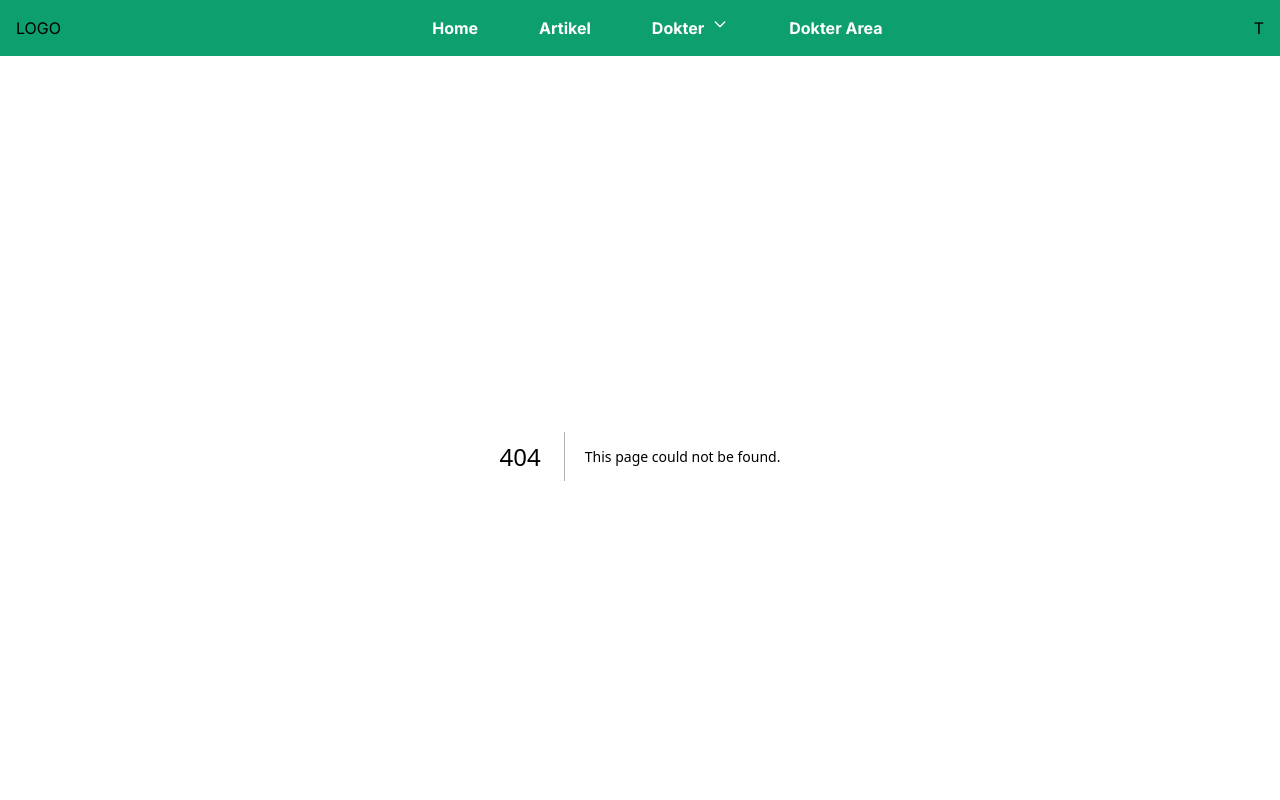
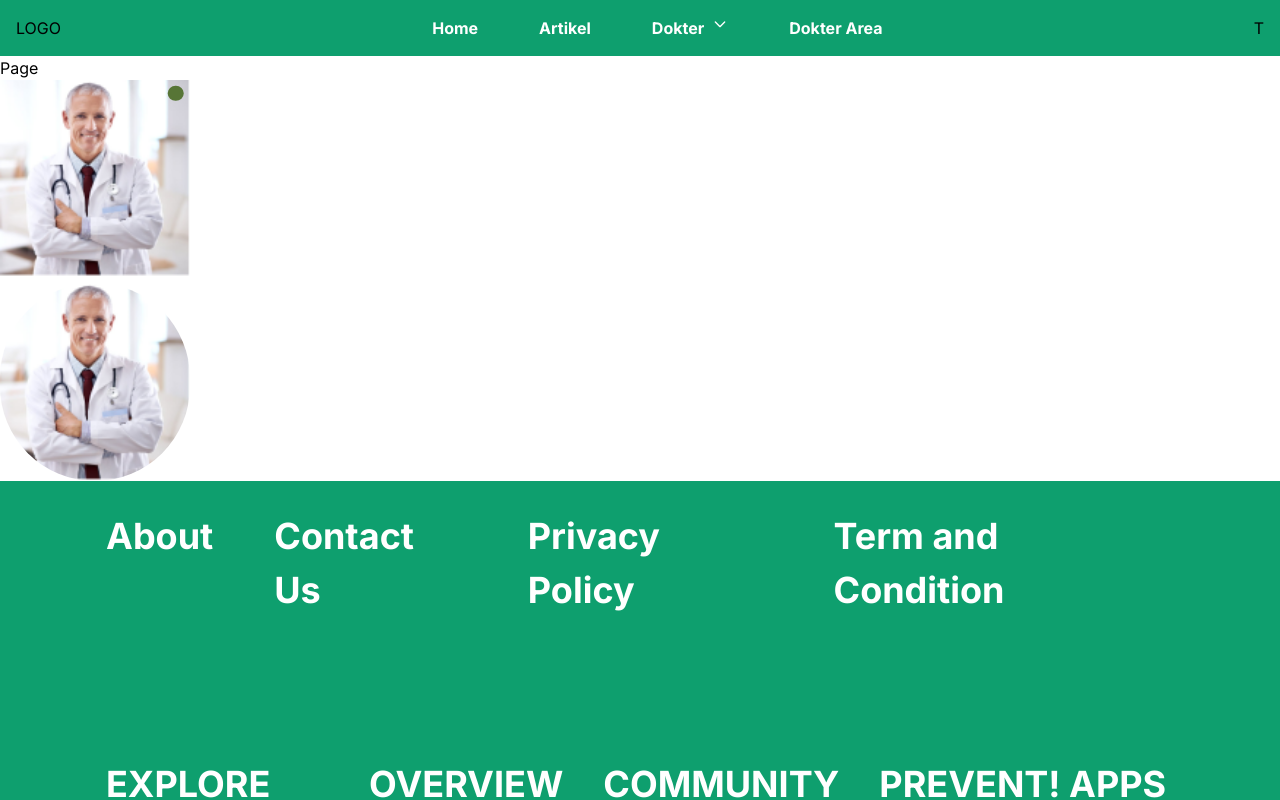
Before and after one commit to danargh/capstone-deploy-testing, a Next.js app: page /test/avatar in a window 1280 px wide. Before the commit this address had no page. Shown: the top 800 px of the page. Built offline with nearby package versions, Linux system fonts and the light colour scheme.

Commit message:
feat : Fixed Avatar and Badge
Changes:
- Avatar and badge now fully functional

```diff
--- /dev/null
+++ b/app/test/avatar/page.jsx
@@ -0,0 +1,20 @@
+import AvatarSquare from '@/components/ui/AvatarSquare';
+import AvatarRound from '@/components/ui/AvatarRound';
+import Badge from '@/components/ui/Badge'
+import React from 'react'
+import TestIMG from 'public/assets/images/dokter.png';
+
+export default function Page() {
+  return (
+    <>
+        <div>Page</div>
+        <div className="relative inline-block">
+            <AvatarSquare image={TestIMG} round={20} width={190} height={192} />
+                <Badge status={'online'} />
+        </div>
+        <div className='relative'>
+            <AvatarRound image={TestIMG} round={20} width={190} height={192} />
+        </div>
+    </>
+  )
+}
--- /dev/null
+++ b/components/ui/Avatar-old.js
@@ -0,0 +1,52 @@
+import React from 'react';
+import Image from 'next/image';
+
+// The design need to unify the corner round radius.....
+// Still havent figured out how to round this yet, somehow, unless it's static i can't customize the round border
+
+// export default function Avatar({image, round, width, height}) {
+
+//     return (
+//         <>
+//             <Image
+//                 className={`relative w-[${width}px] h-[${height}px] rounded-[${round}px]`}
+//                 src={image}
+//                 alt="avatar"
+//                 width={width}
+//                 height={height}
+//             />
+//         </>
+//     );
+// }
+
+// YOU KNOW WHAT? I'LL JUST SPLIT THE AVATAR TYPE
+
+export function AvatarSquare({image, width, height}) {
+
+    return (
+        <>
+            <Image
+                className={`relative w-[${width}px] h-[${height}px]`}
+                src={image}
+                alt="avatar"
+                width={width}
+                height={height}
+            />
+        </>
+    );
+}
+
+export default function AvatarRound({image, width, height}) {
+
+    return (
+        <>
+            <Image
+                className={`relative w-[${width}px] h-[${height}px] rounded-full`}
+                src={image}
+                alt="avatar"
+                width={width}
+                height={height}
+            />
+        </>
+    );
+}
--- a/components/ui/Avatar.js
+++ /dev/null
@@ -1,9 +0,0 @@
-import React from 'react';
-
-export default function Avatar(props) {
-  return (
-    <>
-      <div className={props.className}>{props.children}</div>
-    </>
-  );
-}
--- /dev/null
+++ b/components/ui/AvatarRound.js
@@ -0,0 +1,17 @@
+import React from 'react';
+import Image from 'next/image';
+
+export default function AvatarRound({image, width, height}) {
+
+    return (
+        <>
+            <Image
+                className={`relative w-[${width}px] h-[${height}px] rounded-full`}
+                src={image}
+                alt="avatar"
+                width={width}
+                height={height}
+            />
+        </>
+    );
+}
--- /dev/null
+++ b/components/ui/AvatarSquare.js
@@ -0,0 +1,17 @@
+import React from 'react';
+import Image from 'next/image';
+
+export default function AvatarSquare({image, width, height}) {
+
+    return (
+        <>
+            <Image
+                className={`relative w-[${width}px] h-[${height}px]`}
+                src={image}
+                alt="avatar"
+                width={width}
+                height={height}
+            />
+        </>
+    );
+}
--- a/components/ui/Badge.js
+++ b/components/ui/Badge.js
@@ -1,9 +1,32 @@
-import React from 'react';
+'use client';
 
-export default function Badge(props) {
+import React,{ useState, useEffect } from 'react';
+
+// The colour is temporary, need confirmation
+export default function Badge({status}) {
+    const [status_colour, set_statuscolour] = useState('');
+
+    // there's probably better and more efficient way of doing this - need help...
+    /*  if the status is ONLINE  then the colour is GREEN
+        if the status is BUSY    then the colour is RED (?)
+        if the status is OFFLINE then the colour is GRAY
+        probably also add do not disturb but, need confirmation first!
+    */
+    useEffect(() => {
+      if (status === 'online') {
+        set_statuscolour('#1ab800') //from the figma
+      } else if (status === 'busy') {
+        set_statuscolour('#b80000')
+      } else {
+        set_statuscolour('#a3a3a3')
+      }
+
+    }, [status])
+
+
   return (
-    <>
-      <span className={props.className}>Tahun</span>
-    </>
+    <div className="absolute top-0 right-0 translate-y-[5.8px] -translate-x-[6.28px]">
+      <div className={`bg-web-green-500 rounded-[50%] w-[15.7px] h-[14.52px] relative`}></div>
+    </div>
   );
 }
```
Also changed, not shown: app/colourtest/colour test.png (deleted), app/test/page.jsx (renamed from app/colourtest/page.jsx), 1 other file (tests, documents, lock files or other folders).
